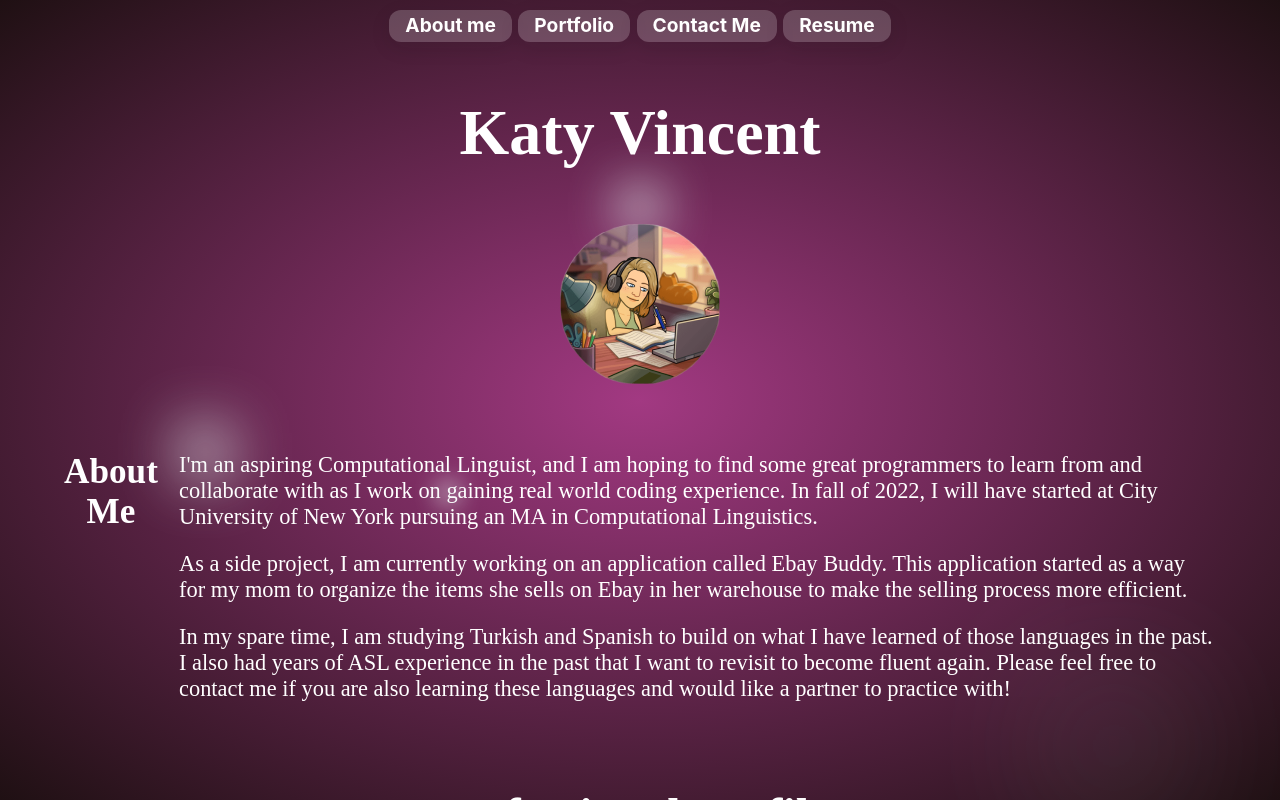
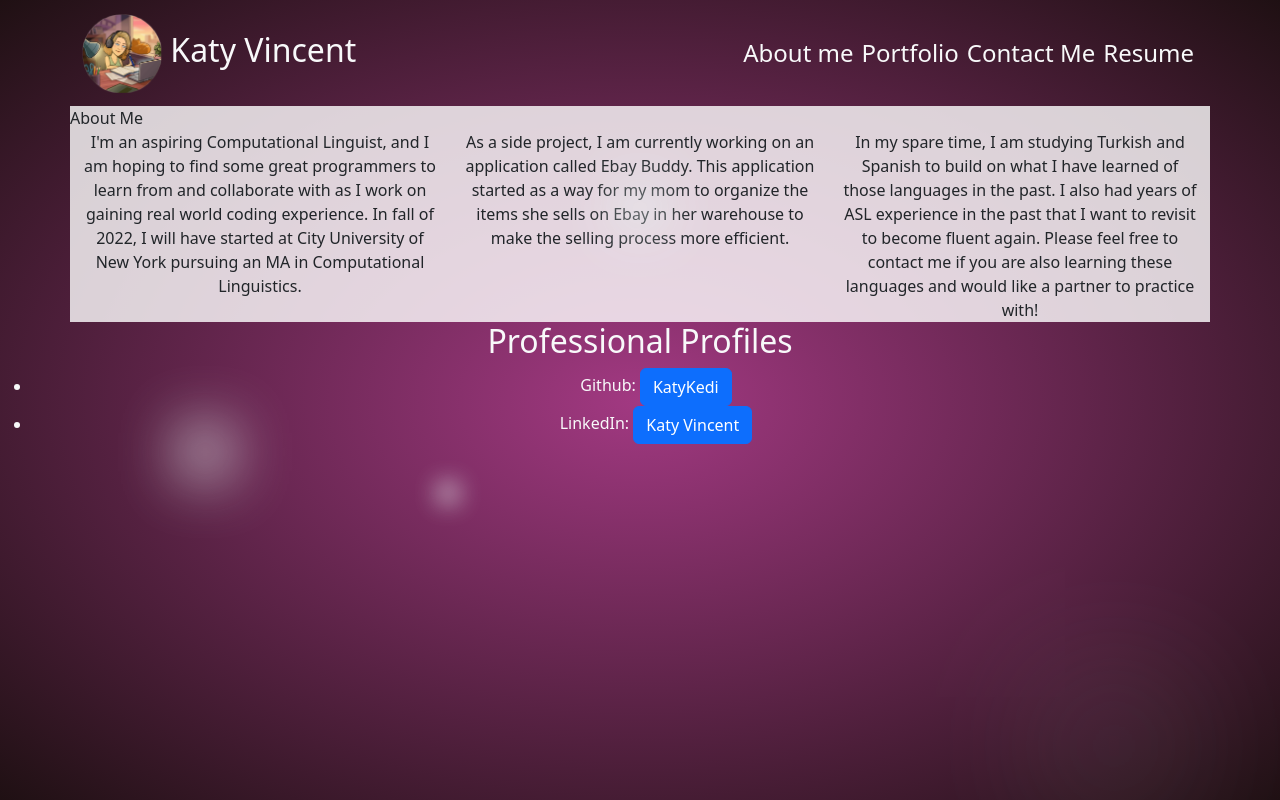
Before and after one commit to KatyKedi/react-portfolio, a React (Create React App) app: page / in a window 1280 px wide. Built offline with nearby package versions, Linux system fonts and the light colour scheme.

Commit message:
Style changes

```diff
--- a/package.json
+++ b/package.json
@@ -35,7 +35,9 @@
     "gh-pages": "^3.2.3"
   },
   "dependencies": {
+    "bootstrap": "^5.2.2",
     "react": "^18.1.0",
+    "react-bootstrap": "^2.5.0",
     "react-dom": "^18.1.0",
     "react-scripts": "^5.0.1",
     "web-vitals": "^2.1.4"
--- a/public/index.html
+++ b/public/index.html
@@ -26,7 +26,7 @@
       work correctly both with client-side routing and a non-root public URL.
       Learn how to configure a non-root public URL by running `npm run build`.
     -->
-    <title>React App</title>
+    <title>Katy Vincent</title>
   </head>
   <body>
     <noscript>You need to enable JavaScript to run this app.</noscript>
--- a/src/App.css
+++ b/src/App.css
@@ -1,199 +1,15 @@
-.page-div {
-    margin: 5% 5%;
+#name-title {
+    font-size: 2rem;
 }
 
-li {
-    list-style: none;
+.big-link {
+    font-size: 1.5rem !important;
 }
 
-.button {
-    align-items: center;
-    background-color: rgba(255,255,255, .2);
-    border-radius: 12px;
-    box-shadow: transparent 0 0 0 3px,rgba(18, 18, 18, .1) 0 6px 20px;
-    box-sizing: border-box;
-    color: #fff;
-    cursor: pointer;
-    display: inline-flex;
-    flex: 1 1 auto;
-    font-family: Inter,sans-serif;
-    font-size: 0.8rem;
-    font-weight: 700;
-    justify-content: center;
-    line-height: 1;
-    outline: none;
-    padding: .4rem 1rem;
-    margin: .2rem;
-    text-align: center;
-    text-decoration: none;
-    transition: box-shadow .2s,-webkit-box-shadow .2s;
-    white-space: nowrap;
-    border: 0;
-    user-select: none;
-    -webkit-user-select: none;
-    touch-action: manipulation;
+.big-link:hover {
+    border: 2px solid white;
 }
 
-.button:hover {
-  box-shadow: #fff 0 0 0 3px, transparent 0 0 0 0;
-  opacity: .7
+#about {
+    background-color: rgba(255, 255, 255, 0.8)
 }
-
-/* Header */
-
-#title {
-    margin: 5% 0;
-}
-
-nav ul {
-    display: flex;
-    flex-wrap: wrap;
-    justify-content: center;
-    list-style: none;
-    margin-top: .4rem;
-}
-
-/* About */
-
-#about {
-    display: flex;
-}
-
-#about-ps {
-    display: flex;
-    flex-wrap: wrap;
-    justify-content: space-evenly;
-}
-
-#about p {
-    text-align: left;
-    margin-left: 2%;
-    margin-bottom: 2%;
-}
-
-/* Projects */
-
-#projects {
-    display: flex;
-    flex-wrap: wrap;
-    justify-content: center;
-    align-items: center;
-}
-
-#project {
-    margin: 2rem;
-    max-width: 600px;
-}
-
-img {
-    max-width: 100%;
-}
-
-/* Contact */
-
-.input-prompt {
-    display: flex;
-    flex-direction: column;
-    align-items: center;
-    margin: 2% 0;
-}
-
-/* Resume */
-
-.resume-section {
-    font-style: italic;
-}
-
-.resume-li {
-    font-style: normal;
-    display: flex;
-    margin: 5% 0;
-}
-
-.resume-p {
-    text-align: left;
-    padding-left: 5%;
-}
-
-.fa-solid {
-    color:rgba(255,255,255, .8)
-}
-
-.education {
-    padding-left: 5%;
-    width: 100%;
-    text-align: left;
-}
-
-.education li {
-    padding-left: 5%;
-    text-align: left;
-    font-style: italic;
-}
-
-/* Footer */
-
-footer ul {
-    margin: 5% 0;
-}
-
-/* Media Queries */
-
-
-
-@media screen and (min-width: 768px) {
-
-    #title {
-        font-size: 3rem;
-        margin: 2% 0;
-    }
-
-    .page-div h2 {
-        font-size: 2rem;
-    }
-}
-
-@media screen and (min-width: 980px) {
-
-    #title {
-        font-size: 4rem;
-        margin: 4% 0;
-    }
-
-    .page-div h2 {
-        font-size: 2.2rem;
-    }
-
-    footer {
-        font-size: 2rem;
-    }
-
-    .button {
-        font-size: 1.2rem;
-    }
-
-    /* About Me */
-
-    #about p {
-        font-size: 1.4rem;
-    }
-
-    /* Contact */
-
-    #contact {
-        display: flex;
-        justify-content: center;
-    }
-
-    #contact-form {
-        margin: 0 3%;
-        font-size: 1.8rem;
-    }
-
-    /* Resume */
-
-    #resume-content {
-        margin: 5% 20% 0 20%;
-        font-size: 1.4rem;
-    }
-}
--- a/src/App.js
+++ b/src/App.js
@@ -1,6 +1,8 @@
 import React, { useState } from 'react';
 import './App.css';
-import Header from './components/Header';
+import { Container, Row, Col } from 'react-bootstrap'
+import 'bootstrap/dist/css/bootstrap.min.css'
+import Navigation from './components/Nav';
 import Footer from './components/Footer';
 import Project from './components/Project';
 import Contact from './components/Contact';
@@ -20,34 +22,34 @@ function App() {
     <div class='light x7'></div>
     <div class='light x8'></div>
     <div class='light x9'></div>
-      <Header
+      <Navigation
         setPageSelected={setPageSelected}
-      ></Header>
-      <main>
+      ></Navigation>
+      <main className='text-dark'>
         {(pageSelected === 'about') && (
-          <div className='page-div' id='about'>
-            <h2 >About Me</h2>
-            <div id='about-ps'>
-              <p>I'm an aspiring Computational Linguist, and I am hoping to find some great programmers to learn from and collaborate with as I work on gaining real world coding experience. In fall of 2022, I will have started at City University of New York pursuing an MA in Computational Linguistics.</p>
-              <p>As a side project, I am currently working on an application called Ebay Buddy. This application started as a way for my mom to organize the items she sells on Ebay in her warehouse to make the selling process more efficient.</p>
-              <p>In my spare time, I am studying Turkish and Spanish to build on what I have learned of those languages in the past. I also had years of ASL experience in the past that I want to revisit to become fluent again. Please feel free to contact me if you are also learning these languages and would like a partner to practice with!</p>
-            </div>
-          </div>
+          <Container id='about'>
+            <Row>About Me</Row>
+            <Row id='about-ps'>
+              <Col>I'm an aspiring Computational Linguist, and I am hoping to find some great programmers to learn from and collaborate with as I work on gaining real world coding experience. In fall of 2022, I will have started at City University of New York pursuing an MA in Computational Linguistics.</Col>
+              <Col>As a side project, I am currently working on an application called Ebay Buddy. This application started as a way for my mom to organize the items she sells on Ebay in her warehouse to make the selling process more efficient.</Col>
+              <Col>In my spare time, I am studying Turkish and Spanish to build on what I have learned of those languages in the past. I also had years of ASL experience in the past that I want to revisit to become fluent again. Please feel free to contact me if you are also learning these languages and would like a partner to practice with!</Col>
+            </Row>
+          </Container>
         )}
         {(pageSelected === 'portfolio') && (
-            <div className='page-div' id='portfolio'>
-              <h2>Portfolio</h2>
+            <Container id='portfolio'>
+              <Row>Portfolio</Row>
               <Project></Project>
-            </div>
+            </Container>
         )}
         {(pageSelected === 'contact') && (
-          <div className='page-div' id='contact'>
+          <div className='row' id='contact'>
             <h2>Contact Me</h2>
             <Contact></Contact>
           </div>
         )}
         {(pageSelected === 'resume') && (
-          <div className='page-div' id='resume'>
+          <div className='row' id='resume'>
               <h2>Resume</h2>
               <Resume></Resume>
           </div>
--- a/src/components/Footer/index.js
+++ b/src/components/Footer/index.js
@@ -1,12 +1,14 @@
 import React from 'react';
+import { Button } from 'react-bootstrap'
+import 'bootstrap/dist/css/bootstrap.min.css'
 
 function Footer() {
     return (
-        <footer>
+        <footer className='text-light'>
             <h2>Professional Profiles</h2>
             <ul>
-                <li>Github: <a className='button' href="https://github.com/KatyKedi" target='_blank'>KatyKedi</a></li>
-                <li>LinkedIn: <a className='button' href="https://www.linkedin.com/in/katy-vincent-95a7351a7/" target="_blank">Katy Vincent</a></li>
+                <li>Github: <Button href="https://github.com/KatyKedi" target='_blank'>KatyKedi</Button></li>
+                <li>LinkedIn: <Button href="https://www.linkedin.com/in/katy-vincent-95a7351a7/" target="_blank">Katy Vincent</Button></li>
             </ul>
         </footer>
     );
--- a/src/components/Header/index.js
+++ /dev/null
@@ -1,22 +0,0 @@
-import React, { useEffect, useState } from 'react';
-import Nav from '../Nav/index';
-import avatar from '../../assets/avatar.png';
-
-function Header(props) {
-    const {
-        setPageSelected
-    } = props;
-    return (
-        <header>
-            <Nav
-                setPageSelected={setPageSelected}
-            ></Nav>
-            <div id='profile'>
-                <h1 id="title">Katy Vincent</h1>
-                <img src={avatar} alt='avatar'></img>
-            </div>
-        </header>
-    );
-}
-
-export default Header;
--- a/src/components/Nav/index.js
+++ b/src/components/Nav/index.js
@@ -1,36 +1,50 @@
 import React from 'react';
+import { Container, Navbar, Nav } from 'react-bootstrap';
+import 'bootstrap/dist/css/bootstrap.min.css'
+import avatar from '../../assets/avatar.png';
 
-function Nav(props) {
+function Navigation(props) {
     const {
         setPageSelected
     } = props;
 
     return (
-        <nav>
-            <ul>
-                <li>
-                    <a className='button' href="#about" onClick={() => setPageSelected('about')}>
-                        About me
-                    </a>
-                </li>
-                <li>
-                    <a className='button' href="#portfolio" onClick={() => setPageSelected('portfolio')}>
-                        Portfolio
-                    </a>
-                </li>
-                <li>
-                    <a className='button' href="#contact" onClick={() => setPageSelected('contact')}>
-                        Contact Me
-                    </a>
-                </li>
-                <li>
-                    <a className='button' href="#resume" onClick={() => setPageSelected('resume')}>
-                        Resume
-                    </a>
-                </li>
-            </ul>
-        </nav>
+        <Navbar expand="lg">
+            <Container>
+                <Navbar.Brand className='text-light' id='name-title' href="#about" onClick={() => setPageSelected('about')}>
+                    <img
+                    width='80'
+                    height='80'
+                    src={avatar}
+                    alt='avatar'>
+                    </img>
+                    {'     '}Katy Vincent
+                </Navbar.Brand>
+                <Nav>
+                    <Nav.Item>
+                        <Nav.Link className='m-1 p-0 rounded big-link text-light' href="#about" onClick={() => setPageSelected('about')}>
+                            About me
+                        </Nav.Link>
+                    </Nav.Item>
+                    <Nav.Item>
+                        <Nav.Link className='m-1 p-0 rounded big-link text-light' href="#portfolio" onClick={() => setPageSelected('portfolio')}>
+                            Portfolio
+                        </Nav.Link>
+                    </Nav.Item>
+                    <Nav.Item>
+                        <Nav.Link className='m-1 p-0 rounded big-link text-light' href="#contact" onClick={() => setPageSelected('contact')}>
+                            Contact Me
+                        </Nav.Link>
+                    </Nav.Item>
+                    <Nav.Item>
+                        <Nav.Link className='m-1 p-0 rounded big-link text-light' href="#resume" onClick={() => setPageSelected('resume')}>
+                            Resume
+                        </Nav.Link>
+                    </Nav.Item>
+                </Nav>
+            </Container>
+        </Navbar>
     );
 }
 
-export default Nav;
+export default Navigation;
--- a/src/index.css
+++ b/src/index.css
@@ -2,7 +2,6 @@
   text-align: center;
   margin: 0;
   padding: 0;
-  color: white;
 }
 
 html {
```
Also changed, not shown: 19 other files (tests, documents, lock files or other folders).
